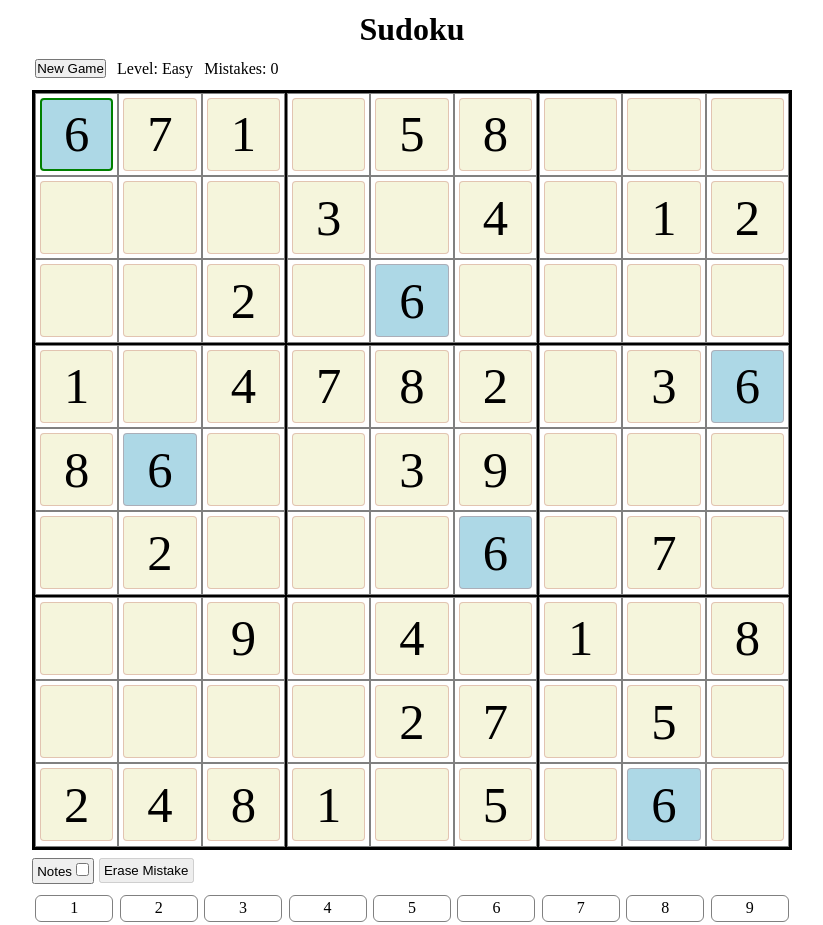
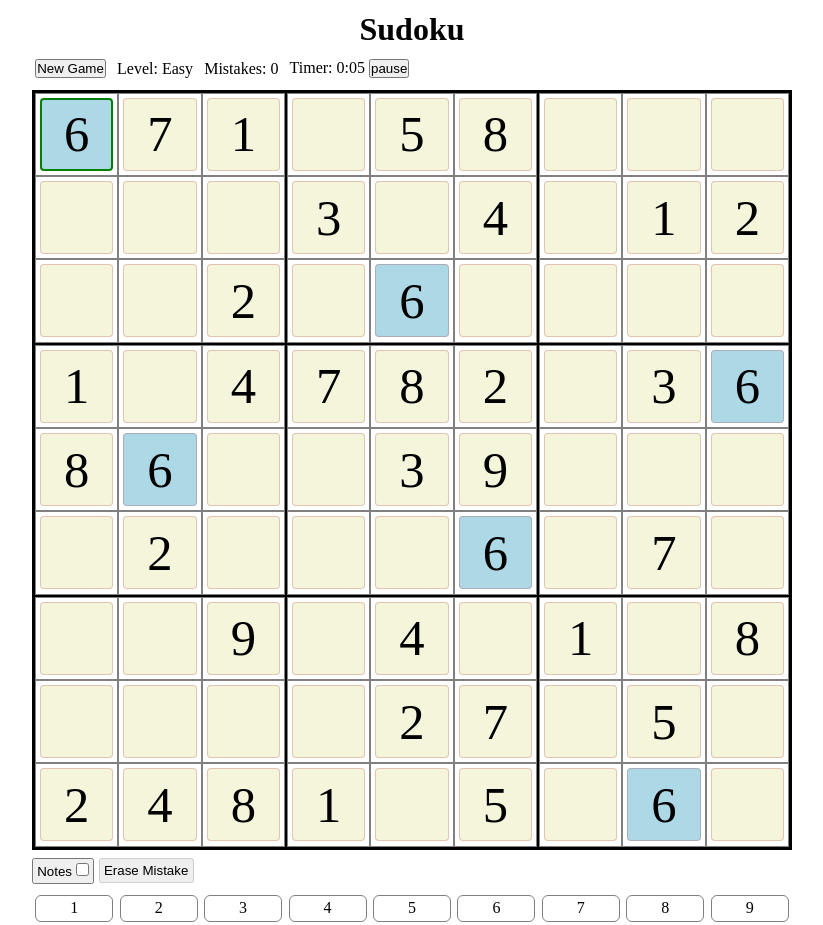
Before and after one commit to wveit/sudoku-react, a React (Vite) app: page / in a window 1280 px wide. Shown: the whole page, without its empty margins (228-1051 px from the left). Built offline with nearby package versions, Linux system fonts and the light colour scheme.

Commit message:
Add a timer
The timer can be paused/resumed.
The timer resets when the unsolvedBoard is changed.

```diff
--- a/src/App.tsx
+++ b/src/App.tsx
@@ -12,6 +12,8 @@ import { ToggleButton, useToggle } from "./components/ToggleButton";
 import { puzzleIsSolved } from "./sudokulib/puzzle-solver";
 import { calculateHowManyLeft } from "./sudokulib/util";
 import { useMistakes } from "./hooks/use-mistakes";
+import { useTimer } from "./hooks/use-timer";
+import { Timer } from "./components/Timer";
 
 export default function App() {
   const [selectedCell, setSelectedCell] = useState(0);
@@ -27,6 +29,11 @@ export default function App() {
   );
   const gameIsWon = puzzleIsSolved(puzzle);
   const howManyLeft = calculateHowManyLeft(puzzle, solvedPuzzle);
+  const timer = useTimer();
+  useEffect(() => {
+    timer.reset();
+    timer.resume();
+  }, [unsolvedPuzzle]);
 
   useEffect(() => {
     if (gameIsWon) alert("You won!!!");
@@ -70,6 +77,7 @@ export default function App() {
           <NewGameButton onNewGameRequest={makeNewPuzzle} />
           <div>Level: {onlyCapitalizeFirstLetter(difficulty)}</div>
           <div>Mistakes: {mistakeCount}</div>
+          <Timer {...timer} />
         </div>
         <SudokuBoard
           puzzle={puzzle}
--- /dev/null
+++ b/src/components/Timer.tsx
@@ -0,0 +1,36 @@
+import { useEffect, useState } from "react";
+
+interface TimerProps {
+  pause: () => void;
+  resume: () => void;
+  getElapsedTime: () => number;
+  isPaused: boolean;
+}
+
+export function Timer({ pause, resume, getElapsedTime, isPaused }: TimerProps) {
+  const [time, setTime] = useState(0);
+
+  useEffect(() => {
+    if (isPaused) return;
+    const timer = setInterval(() => {
+      setTime(getElapsedTime());
+    }, 1000);
+    return () => {
+      clearInterval(timer);
+    };
+  }, [isPaused, getElapsedTime]);
+
+  const totalSeconds = Math.floor(time / 1000);
+  const minutes = Math.floor(totalSeconds / 60);
+  const seconds = totalSeconds - minutes * 60;
+  const formattedSeconds = (seconds < 10 ? "0" : "") + seconds;
+
+  return (
+    <div>
+      Timer: {minutes}:{formattedSeconds}{" "}
+      <button onClick={isPaused ? resume : pause}>
+        {isPaused ? "resume" : "pause"}
+      </button>
+    </div>
+  );
+}
--- /dev/null
+++ b/src/hooks/use-timer.ts
@@ -0,0 +1,35 @@
+import { useState } from "react";
+
+export function useTimer() {
+  const [accumulatedTime, setAccumulatedTime] = useState(0);
+  const [startTime, setStartTime] = useState(-1);
+
+  function reset() {
+    setAccumulatedTime(0);
+    setStartTime(-1);
+  }
+
+  function pause() {
+    if (startTime < 0) return; // it's already paused
+
+    const currentTime = new Date().getTime();
+    const elapsedTime = currentTime - startTime;
+    setAccumulatedTime((accumulatedTime) => accumulatedTime + elapsedTime);
+    setStartTime(-1);
+  }
+
+  function resume() {
+    if (startTime >= 0) return;
+    setStartTime(new Date().getTime());
+  }
+
+  function getElapsedTime() {
+    const currentTime = new Date().getTime();
+    const elapsedTime = startTime < 0 ? 0 : currentTime - startTime;
+    return accumulatedTime + elapsedTime;
+  }
+
+  const isPaused = startTime < 0;
+
+  return { reset, pause, resume, getElapsedTime, isPaused };
+}
```
